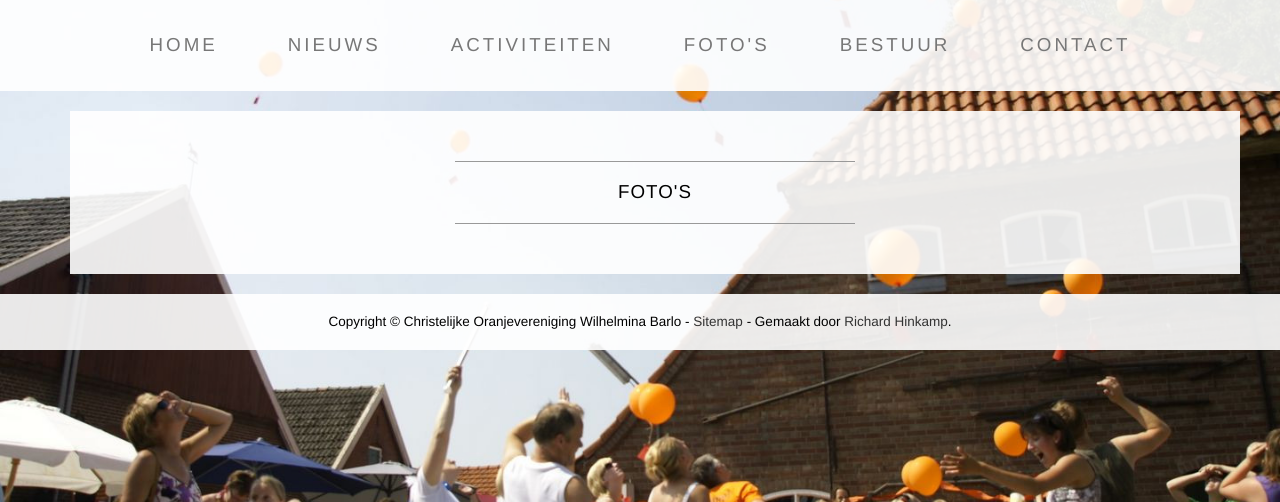
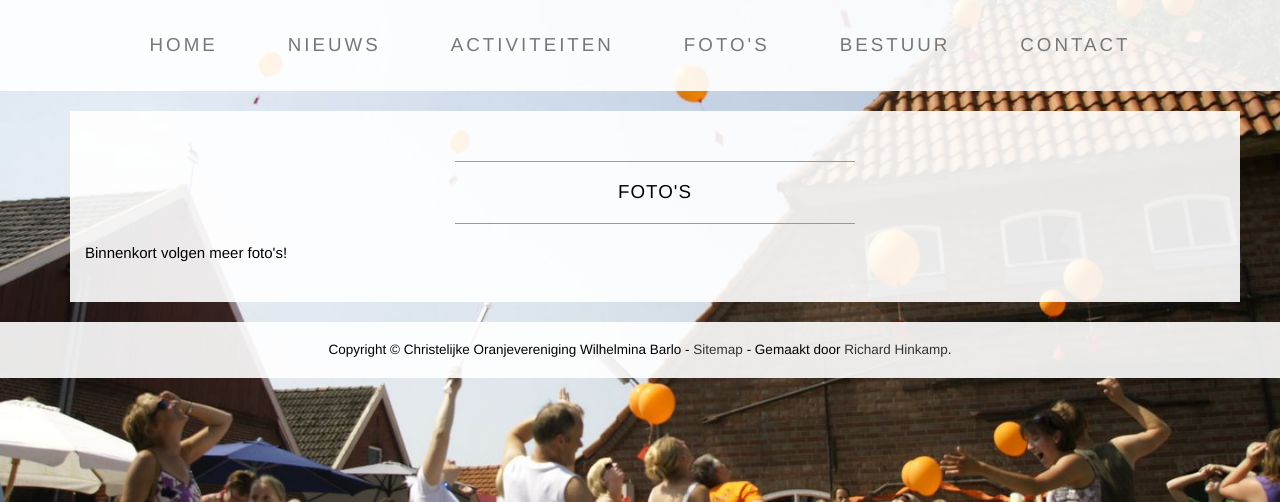
Before and after one commit to richardhinkamp/oranjevereniging-barlo-website, a PHP site: template template/picasa-listing.twig in a window 1280 px wide. Shown: the part 216-718 px from the top of the page. Run offline with PHP 8.4, Linux system fonts and the light colour scheme; the template is opened without the code that fills it, so the values that code supplies are empty; some libraries are stand-ins or nearby versions.

Commit message:
Added note

```diff
--- a/template/picasa-listing.twig
+++ b/template/picasa-listing.twig
@@ -10,6 +10,8 @@
                     <h2 class="intro-text text-center">Foto's</h2>
                     <hr>
                 </div>
+
+                <p>Binnenkort volgen meer foto's!</p>
 
                 <div class="photo-albums">
                     {% for record in records %}
```
